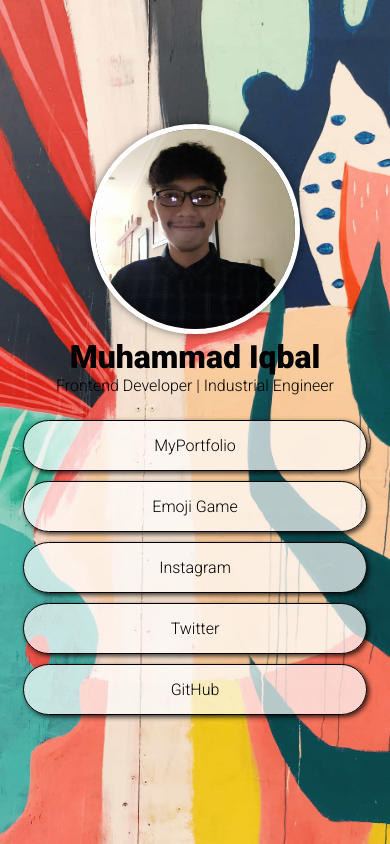
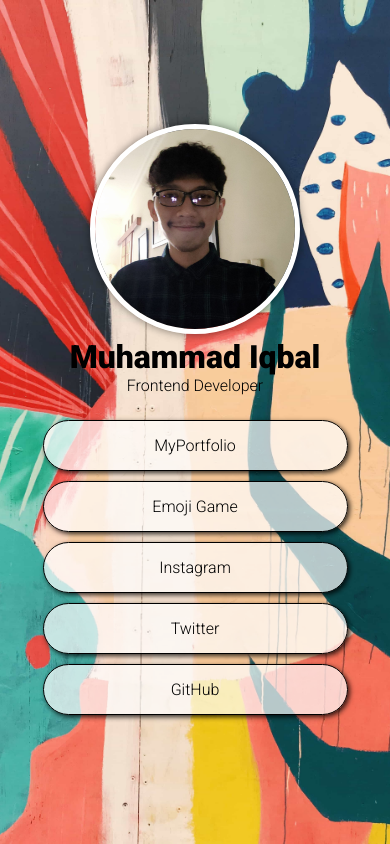
Before and after one commit to muhammadeiqobal16/hellofromiqbal, a plain HTML site: page index.html in a window 390 px wide. Drawn offline with Linux system fonts and the light colour scheme; a web font is replaced by a local one.

Commit message:
edited media queries

```diff
--- a/index.html
+++ b/index.html
@@ -12,7 +12,7 @@
         <div class="jumbotron">
             <img src="img/profpic.jpeg" alt="profpic">
             <h1>Muhammad Iqbal</h1>
-            <p>Frontend Developer | Industrial Engineer</p>
+            <p>Frontend Developer</p>
         </div>
         <div class="links flex">
             <a href="https://muhammadeiqobal16.github.io/myportfolio/">MyPortfolio</a>
--- a/style.css
+++ b/style.css
@@ -38,7 +38,7 @@ img{
 a{
     margin: 5px;
     padding: 15px;
-    width: 80%;
+    width: 30%;
     text-align: center;
     text-decoration: none;
     font-weight: 500;
@@ -55,3 +55,16 @@ a:hover{
     background-color: rgba(0, 0, 0, .7);
     color: white;
 }
+
+
+/* RESPONSIVENESS */
+@media (max-width:992px){
+    a{
+        width: 40%;
+    }
+}
+@media (max-width:576px){
+    a{
+        width: 70%;
+    }
+}
```
